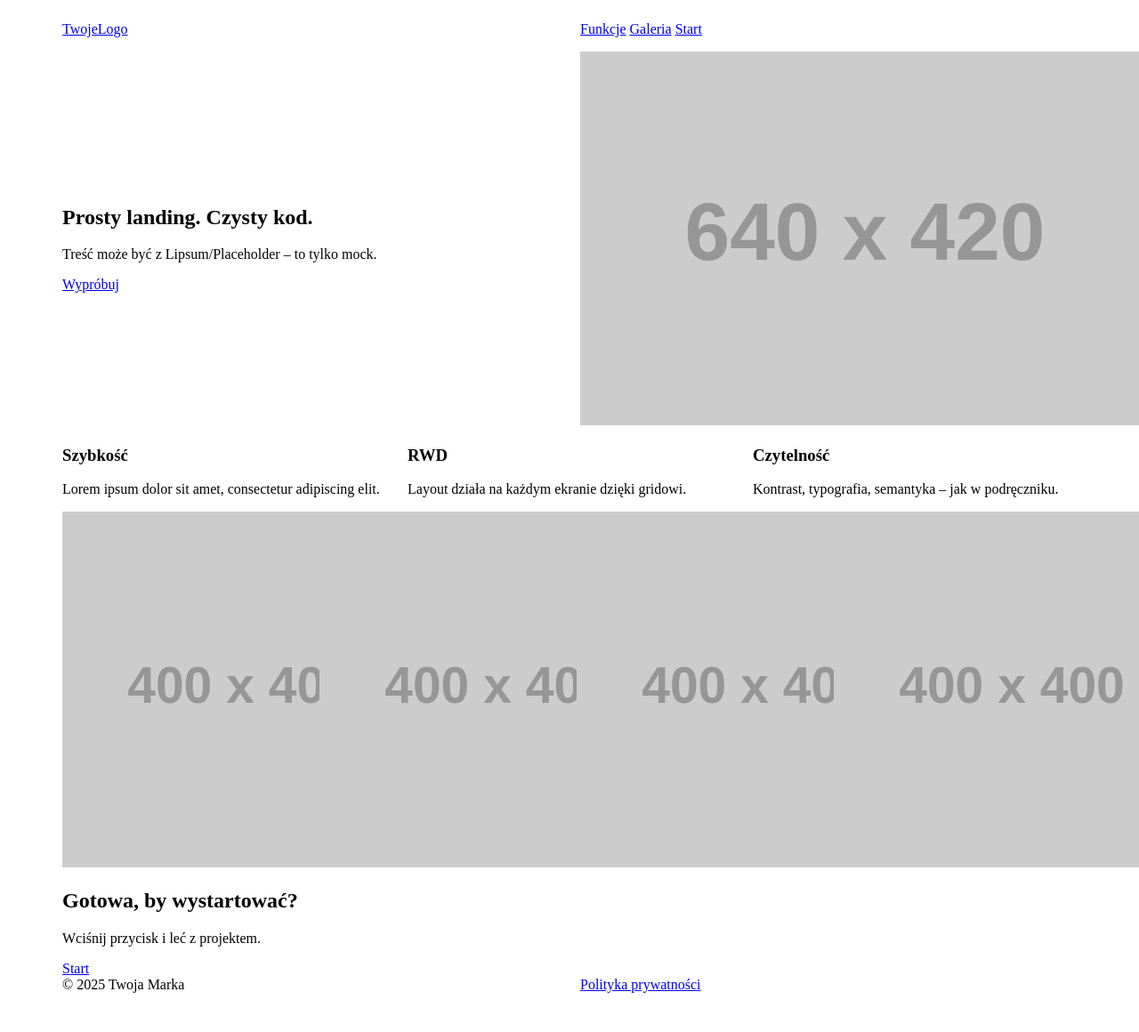
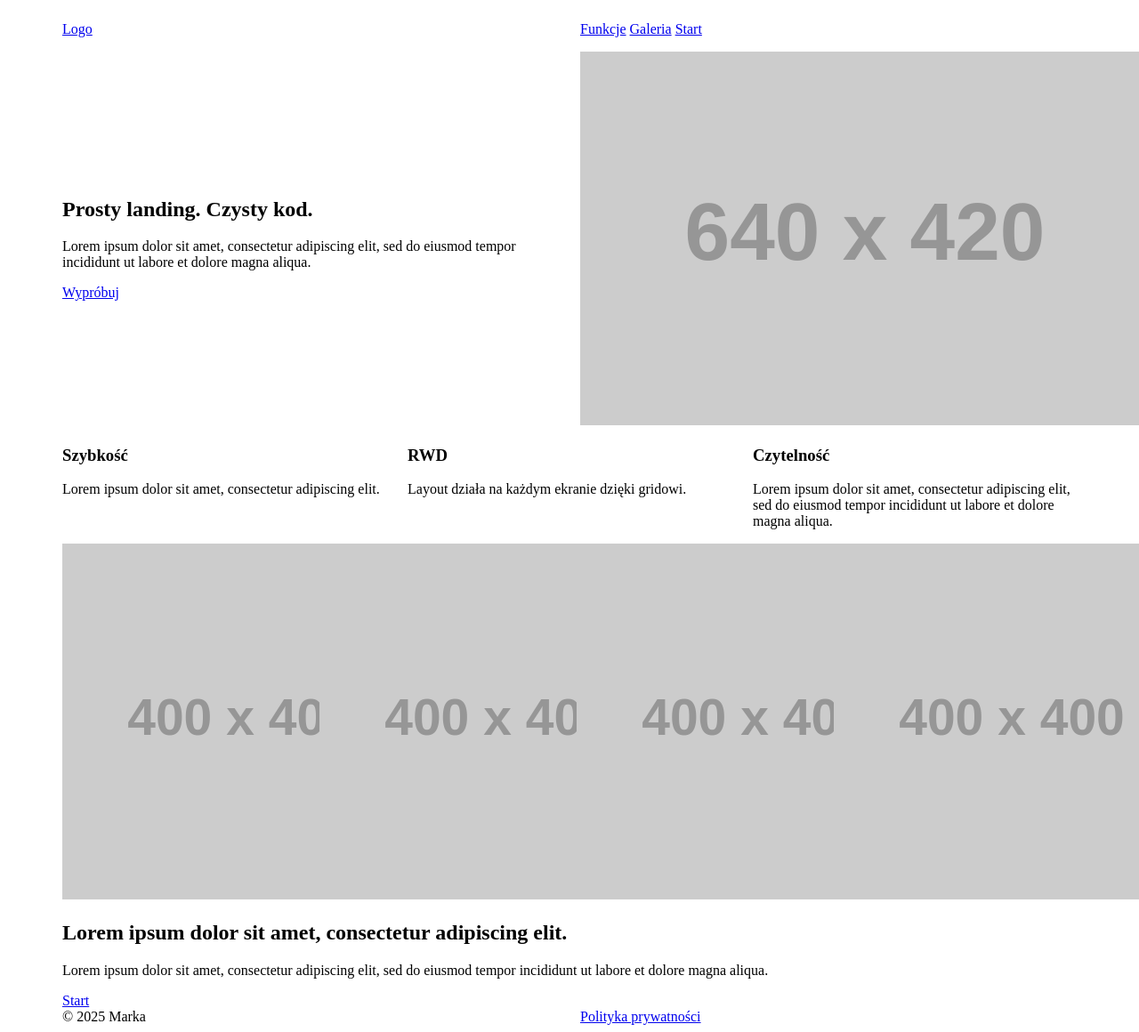
Before and after one commit to gabrigawro/learning-git-2, a website: page index.html in a window 1280 px wide. Shown: the top 1160 px of the page at 89% size. Before the commit the page ends 1124 px from the top, so only its background shows below. Drawn offline with Linux system fonts and the light colour scheme; placeholder pictures from the web are drawn by us.

Commit message:
Aktualizacja: ostatnie zmiany w HTML/CSS/SCSS

```diff
--- a/index.html
+++ b/index.html
@@ -11,7 +11,7 @@
             <header class="site-header py-3">
                 <div class="container">
                     <div class="row align-items-center">
-                        <div class="col-6"><a class="logo" href="#">TwojeLogo</a></div>
+                        <div class="col-6"><a class="logo" href="#">Logo</a></div>
                         <nav class="col-6 text-end">
                             <a class="nav-link" href="#features">Funkcje</a>
                             <a class="nav-link" href="#gallery">Galeria</a>
@@ -26,7 +26,7 @@
                         <div class="row align-items-center g-4">
                             <div class="col-12 col-md-6">
                                 <h1>Prosty landing. Czysty kod.</h1>
-                                <p>Treść może być z Lipsum/Placeholder – to tylko mock.</p>
+                                <p>Lorem ipsum dolor sit amet, consectetur adipiscing elit, sed do eiusmod tempor incididunt ut labore et dolore magna aliqua. </p>
                                 <a class="btn-primary" href="#cta">Wypróbuj</a>
                             </div>
                             <div class="col-12 col-md-6">
@@ -48,7 +48,7 @@
                             </div>
                             <div class="col-12 col-md-4">
                                 <h3>Czytelność</h3>
-                                <p>Kontrast, typografia, semantyka – jak w podręczniku.</p>
+                                <p>Lorem ipsum dolor sit amet, consectetur adipiscing elit, sed do eiusmod tempor incididunt ut labore et dolore magna aliqua.</p>
                             </div>
                         </div>
                     </div>
@@ -65,8 +65,8 @@
                 </section>
                 <section id="cta" class="cta text-center">
                     <div class="container">
-                        <h2>Gotowa, by wystartować?</h2>
-                        <p>Wciśnij przycisk i leć z projektem.</p>
+                        <h2>Lorem ipsum dolor sit amet, consectetur adipiscing elit. </h2>
+                        <p>Lorem ipsum dolor sit amet, consectetur adipiscing elit, sed do eiusmod tempor incididunt ut labore et dolore magna aliqua.</p>
                         <a class="btn-primary" href="#">Start</a>
                     </div>
                 </section>
@@ -74,7 +74,7 @@
             <footer class="site-footer">
                 <div class="container">
                     <div class="row">
-                        <div class="col-12 col-md-6">© 2025 Twoja Marka</div>
+                        <div class="col-12 col-md-6">© 2025 Marka</div>
                         <div class="col-12 col-md-6 text-md-end"><a href="#">Polityka prywatności</a></div>
                     </div>
                 </div>
```
